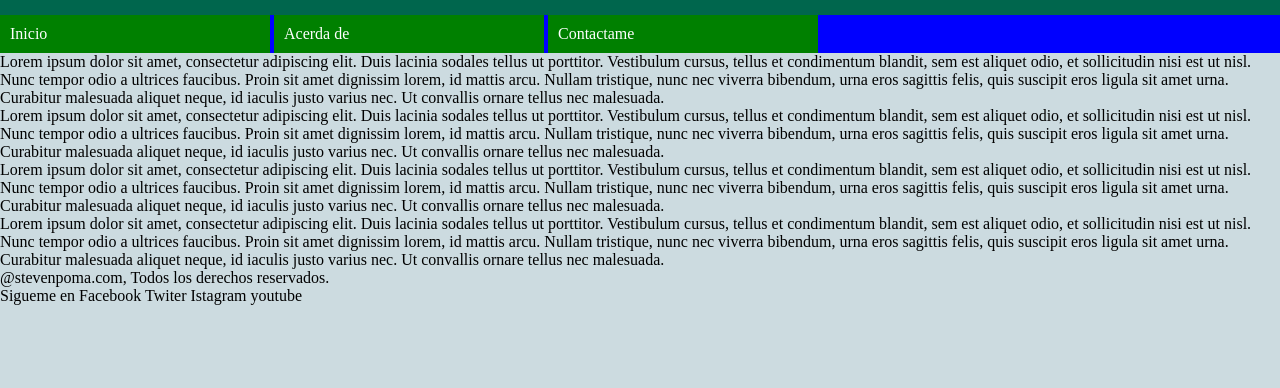
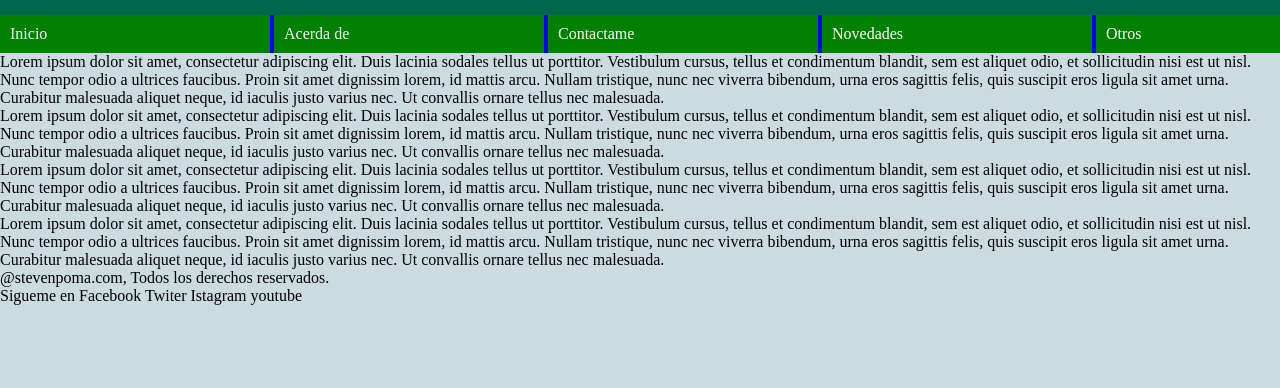
Before and after one commit to Stevenpch/BlogPersonal, a plain HTML site: page Index.html in a window 1280 px wide. Shown: the part 412-800 px from the top of the page. Drawn offline with Linux system fonts and the light colour scheme.

Commit message:
Secundo commut

```diff
--- a/Index.html
+++ b/Index.html
@@ -17,6 +17,9 @@
 			<a href="#">Inicio</a>
 			<a href="#">Acerda de</a>
 			<a href="#">Contactame</a>
+			<a href="#">Novedades</a>
+			<a href="#">Otros</a>
+
 		</nav>
 
 		<section>
```
